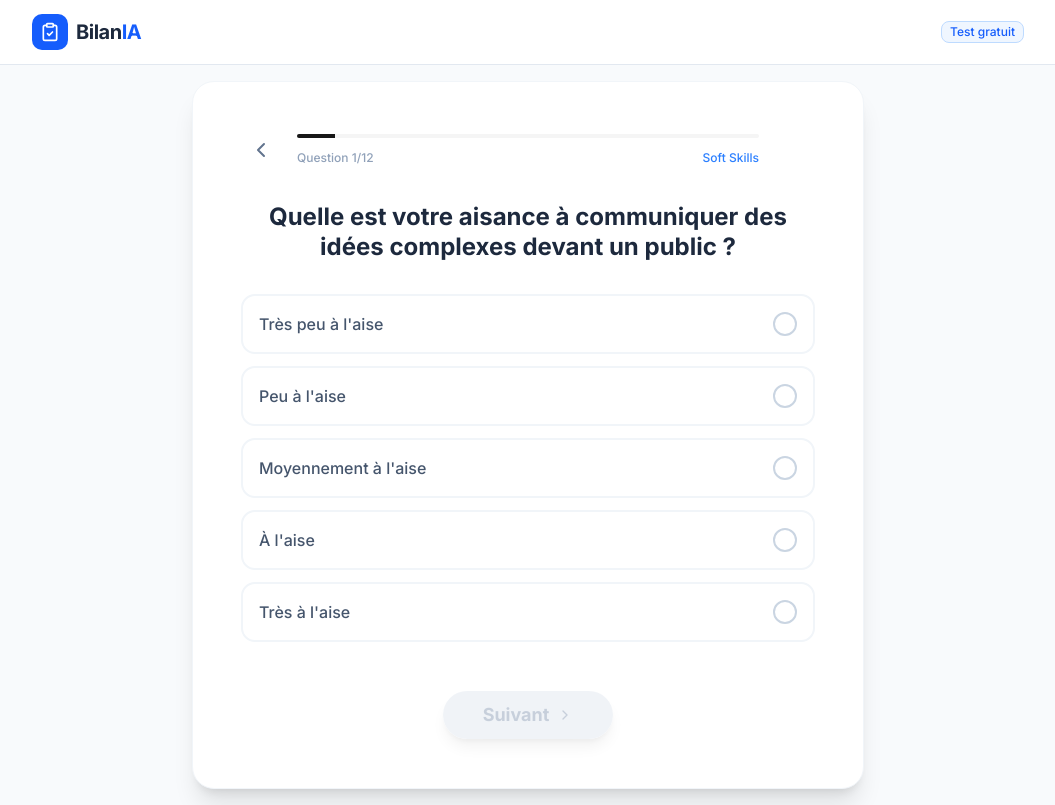
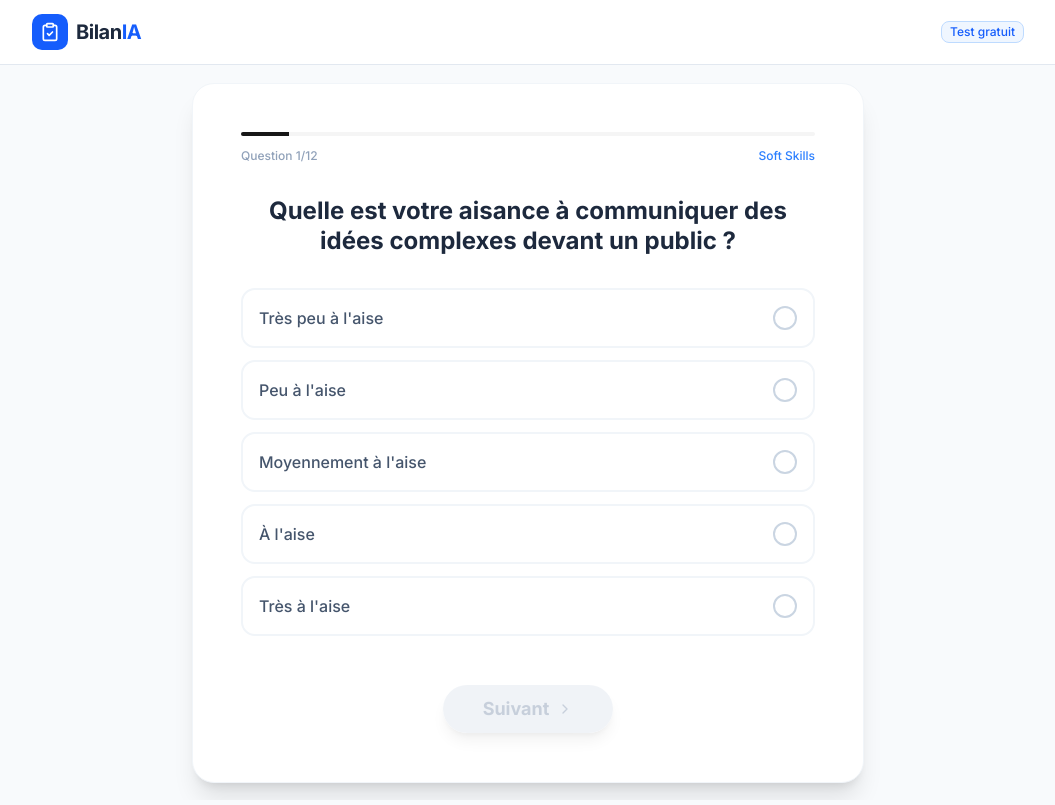
Before and after one commit to michelamosse-create/bilania, a Next.js app: page /assessment in a window 1280 px wide. Both pictures are taken after a click on the button "Commencer le test gratuit". Shown: the whole page, without its empty margins (112-1167 px from the left). Built offline with nearby package versions, Linux system fonts and the light colour scheme.

Commit message:
Remove back button, questions obligatoires

```diff
--- a/app/assessment/full/page.tsx
+++ b/app/assessment/full/page.tsx
@@ -158,10 +158,9 @@ export default function FullAssessmentPage() {
                     placeholder={allOpen[openIndex].placeholder}
                     className="w-full h-40 p-4 rounded-xl border border-slate-200 focus:border-blue-500 focus:ring-2 focus:ring-blue-100 outline-none resize-none text-slate-700"
                   />
-                  <div className="flex justify-center gap-4">
-                    {openIndex > 0 && <Button variant="outline" onClick={() => setOpenIndex(i => i - 1)} className="rounded-full"><ChevronLeft className="w-4 h-4 mr-1" /> Précédent</Button>}
+                  <div className="flex justify-center">
                     <Button onClick={() => openIndex < totalOpen - 1 ? setOpenIndex(i => i + 1) : setStep('scale')} className="bg-blue-600 hover:bg-blue-700 text-white rounded-full px-8">
-                      {openIndex < totalOpen - 1 ? <>Suivant <ChevronRight className="w-4 h-4 ml-2" /></> : <>Commencer le questionnaire <ChevronRight className="w-4 h-4 ml-2" /></>}
+                      {openIndex < totalOpen - 1 ? <>Question suivante <ChevronRight className="w-4 h-4 ml-2" /></> : <>Commencer le questionnaire <ChevronRight className="w-4 h-4 ml-2" /></>}
                     </Button>
                   </div>
                 </div>
@@ -172,16 +171,14 @@ export default function FullAssessmentPage() {
           {step === 'scale' && (
             <Card className="border-blue-100 shadow-xl">
               <CardContent className="p-8 md:p-12">
-                <div className="flex items-center justify-between mb-8">
-                  <button onClick={() => scaleIndex > 0 ? setScaleIndex(i => i - 1) : setStep('open')} className="p-2 hover:bg-slate-100 rounded-full text-slate-500"><ChevronLeft className="w-6 h-6" /></button>
-                  <div className="flex flex-col items-center flex-grow px-4">
+                <div className="flex items-center justify-center mb-8">
+                  <div className="flex flex-col items-center w-full">
                     <Progress value={((scaleIndex + 1) / PREMIUM_QUESTIONS.length) * 100} className="w-full h-2" />
                     <div className="flex items-center justify-between w-full mt-2">
                       <span className="text-xs font-medium text-slate-400">Q. {scaleIndex + 1}/{PREMIUM_QUESTIONS.length}</span>
                       <span className="text-xs text-blue-500 font-medium">{QUESTION_CATEGORIES[PREMIUM_QUESTIONS[scaleIndex]?.category]?.icon} {QUESTION_CATEGORIES[PREMIUM_QUESTIONS[scaleIndex]?.category]?.label}</span>
                     </div>
                   </div>
-                  <div className="w-10" />
                 </div>
                 <div className="space-y-8">
                   <h2 className="text-xl md:text-2xl font-bold text-slate-800 text-center">{PREMIUM_QUESTIONS[scaleIndex].text}</h2>
--- a/app/assessment/page.tsx
+++ b/app/assessment/page.tsx
@@ -160,14 +160,8 @@ export default function AssessmentPage() {
           {step === "questions" && currentQuestion && (
             <div className="bg-white rounded-3xl shadow-xl border border-slate-100 p-8 md:p-12 animate-in zoom-in-95 duration-300">
               {/* Progress */}
-              <div className="flex items-center justify-between mb-8">
-                <button
-                  onClick={handleBack}
-                  className="p-2 hover:bg-slate-100 rounded-full transition-colors text-slate-500"
-                >
-                  <ChevronLeft className="w-6 h-6" />
-                </button>
-                <div className="flex flex-col items-center flex-grow px-4">
+              <div className="flex items-center justify-center mb-8">
+                <div className="flex flex-col items-center w-full">
                   <Progress value={progress} className="w-full h-2" />
                   <div className="flex items-center justify-between w-full mt-2">
                     <span className="text-xs font-medium text-slate-400">
@@ -178,7 +172,6 @@ export default function AssessmentPage() {
                     </span>
                   </div>
                 </div>
-                <div className="w-10" />
               </div>
 
               <div className="space-y-8">
```
